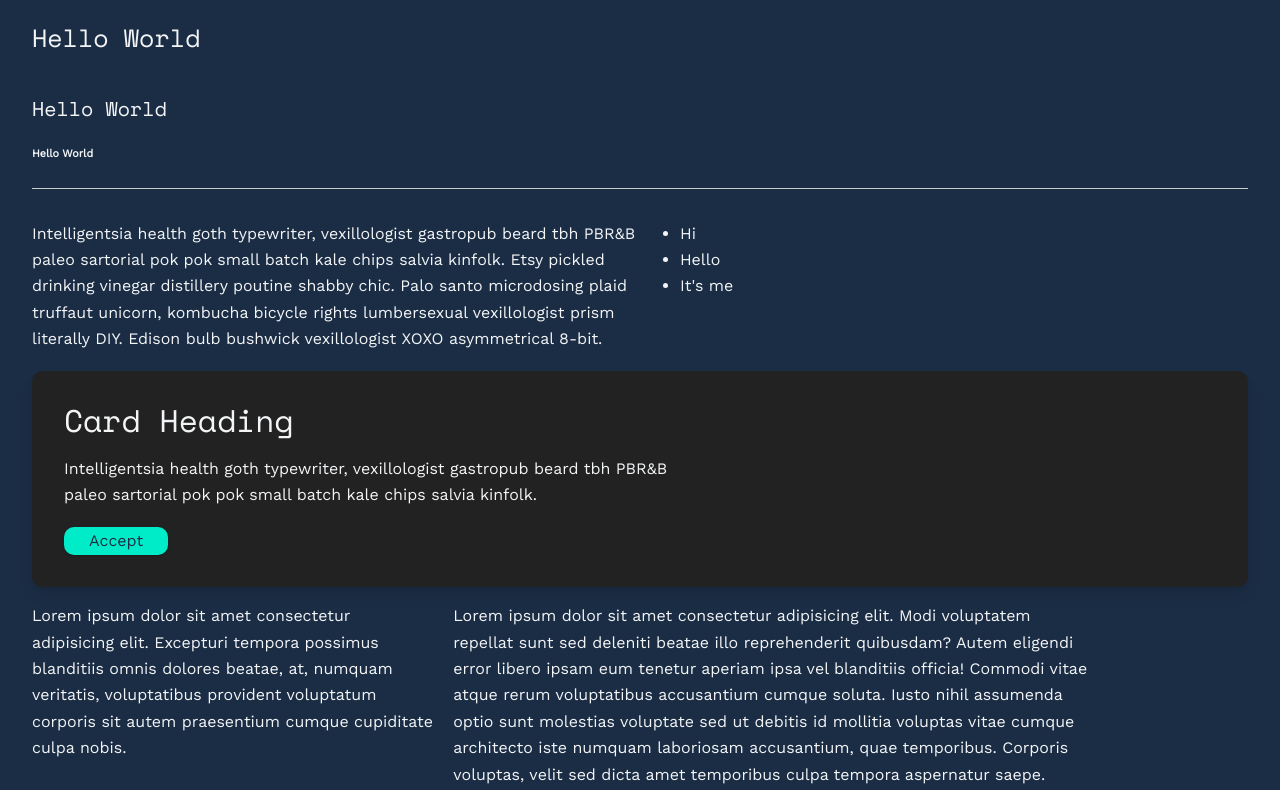
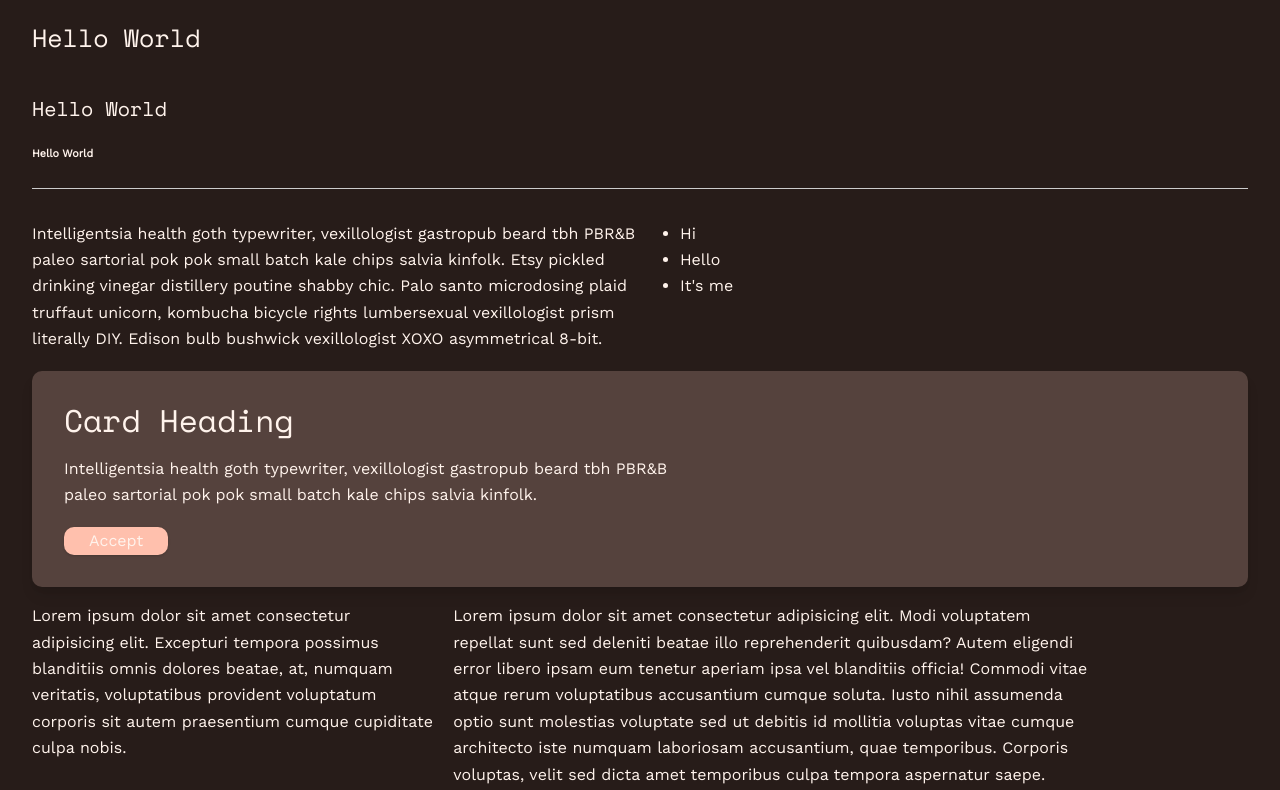
Before and after one commit to selkasse/modern-css, a website built with Parcel: page index.html in a window 1280 px wide. Shown: the part 709-1499 px from the top of the page. Built offline with nearby package versions, Linux system fonts and the light colour scheme.

Commit message:
update readme

```diff
--- a/index.html
+++ b/index.html
@@ -23,7 +23,7 @@
     <title>Modern CSS Design Systems</title>
   </head>
 
-  <body class="dark">
+  <body class="theme">
     <!-- Add your site or application content here -->
     <header>
       <h1 class="fake-logo">Fake Logo</h1>
```
Also changed, not shown: README.md.
